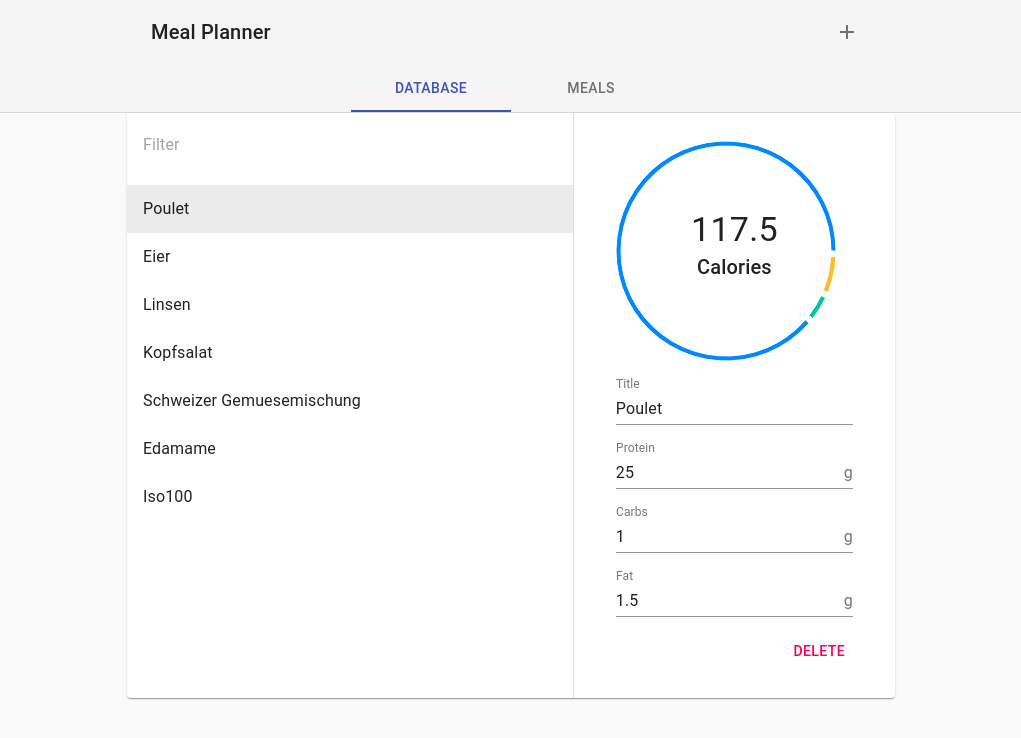
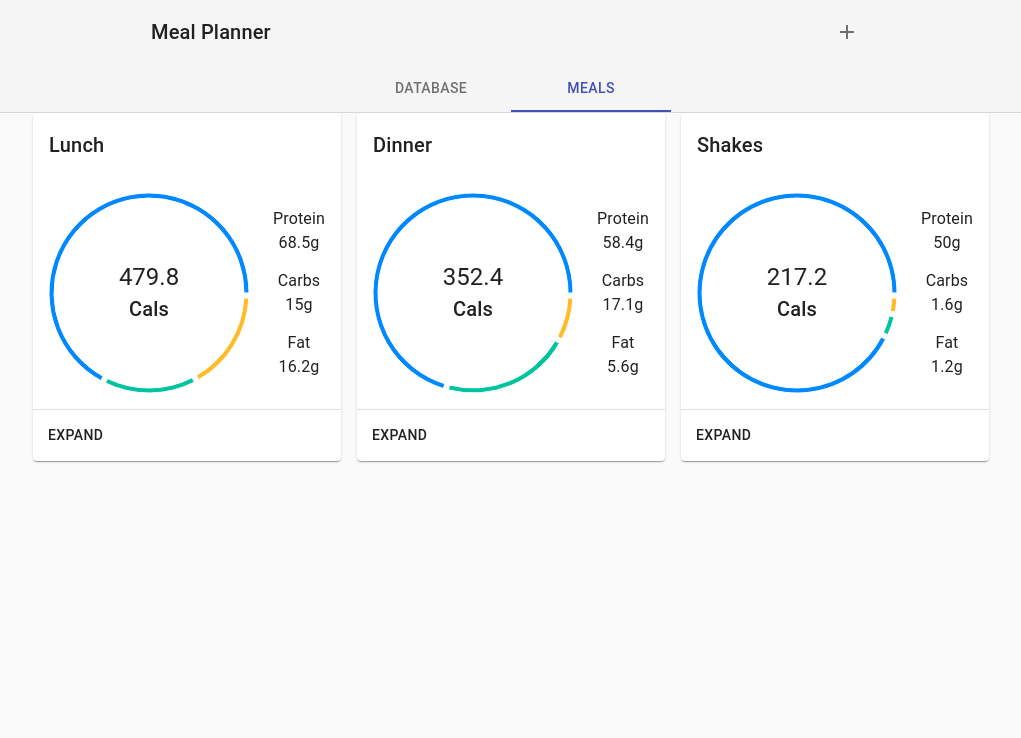
Before and after one commit to nanexo/MealPlanner, a React (Create React App) app: page / in a window 1280 px wide. Shown: the top 738 px of the page, without its empty margins (129-1150 px from the left). Built offline with nearby package versions, Linux system fonts and the light colour scheme; the HTML template or start-up script is replaced by a standard one.

Commit message:
update layout of mealcards and make them clickable

```diff
--- a/src/App.js
+++ b/src/App.js
@@ -37,7 +37,7 @@ const useStyles = makeStyles(theme => ({
 function App() {
 	const classes = useStyles();
 	const [state, setState] = useState({
-		selectedTab: 0,
+		selectedTab: 1,
 		foods: mealStore.getFoods(),
 		meals: mealStore.getMeals()
 	});
@@ -74,7 +74,7 @@ function App() {
 			<div className="wrapper">
 				<AppBar position="static" color="default" elevation={0} className={classes.appBar}>
 					<Toolbar className={classes.toolbar}>
-						<Typography variant="h6" color="inherit" className={classes.toolbarTitle}>Meal Planner</Typography>
+						<Typography variant="h6" component="h1" color="inherit" className={classes.toolbarTitle}>Meal Planner</Typography>
 						<IconButton onClick={onAddClicked}><AddIcon /></IconButton>
 					</Toolbar>
 					<Tabs
--- a/src/CalorieDisplay.js
+++ b/src/CalorieDisplay.js
@@ -46,8 +46,8 @@ function CalorieDisplay(props) {
 					</Pie>
 				</PieChart>
 			</div>
-			<div className="calorie-display-count"><Typography variant="h4">{cals.toFixed(1)}</Typography></div>
-			<div className="calorie-display-label"><Typography variant="h6">Calories</Typography></div>
+			<Typography variant="h5" component="span" className="calorie-display-count">{cals.toFixed(1)}</Typography>
+			<Typography variant="h6" component="span" className="calorie-display-label">Cals</Typography>
 		</div>
 	)
 }
--- a/src/MacrosPanel.js
+++ b/src/MacrosPanel.js
@@ -5,42 +5,22 @@ import { Grid, Typography } from '@material-ui/core';
 
 function MacrosPanel(props) {
 	return (
-		<Grid container direction="column" spacing={3}>
-			<Grid container item justify="center">
+		<Grid container spacing={3}  wrap="nowrap">
 			<Grid item>
 				<CalorieDisplay data={props.data} size={props.size || 160} />
 			</Grid>
-			</Grid>
-			<Grid container item>
-				<Grid container item xs={4} justify="center">
+			<Grid item container alignItems="center" direction="column" justify="space-evenly">
 				<Grid item>
+					<Typography>Protein</Typography>
 					<Typography>{props.data.protein}g</Typography>
 				</Grid>
-				</Grid>
-				<Grid container item xs={4} justify="center">
 				<Grid item>
+					<Typography>Carbs</Typography>
 					<Typography>{props.data.carbs}g</Typography>
 				</Grid>
-				</Grid>
-				<Grid container item xs={4} justify="center">
-					<Grid item>
-						<Typography>{props.data.fat}g</Typography>
-					</Grid>
-				</Grid>
-				<Grid container item xs={4} justify="center">
-					<Grid item>
-						<Typography>Protein</Typography>
-					</Grid>
-				</Grid>
-				<Grid container item xs={4} justify="center">
-					<Grid item>
-						<Typography>Carbs</Typography>
-					</Grid>
-				</Grid>
-				<Grid container item xs={4} justify="center">
 				<Grid item>
 					<Typography>Fat</Typography>
-					</Grid>
+					<Typography>{props.data.fat}g</Typography>
 				</Grid>
 			</Grid>
 		</Grid>
--- a/src/MealCard.js
+++ b/src/MealCard.js
@@ -1,5 +1,5 @@
 import React from 'react';
-import { Paper, Grid, Divider, List, ListItem, ListItemText, Typography } from '@material-ui/core';
+import { Paper, Grid, Divider, List, ListItem, ListItemText, Typography, Button, Collapse, Box, ButtonBase } from '@material-ui/core';
 import { makeStyles } from '@material-ui/core/styles';
 
 
@@ -7,24 +7,24 @@ import {mealStore} from './MealStore';
 import MacrosPanel from './MacrosPanel';
 
 const useStyles = makeStyles(theme => ({
-
 	card: {
-		width: 310
 	},
 
 	title: {
-		padding: '1em'
+		padding: '1rem'
 	},
 
-	divider: {
-		marginTop: '1.2em'
+	cardActionArea: {
+		padding: '0.5em'
+	},
+	cardPadding: {
 	}
 
 }));
 
 function MealCard(props) {
-
 	const classes = useStyles();
+	const [expanded, setExpanded] = React.useState(false);
 
 	const mealEntries = props.items.map((mealEntry, index) => {
 		const foodLabel = mealStore.getFood(mealEntry.foodId).title;
@@ -49,20 +49,29 @@ function MealCard(props) {
 		fat:  props.items.reduce(sumFunc('fat'), 0)
 	};
 
+	const onExpandClicked = () => setExpanded(!expanded);
+	const s = {padding: '1rem'};
 	return (
 		<Paper className={classes.card}>
-			<Grid container direction="column">
+			<Grid container direction="column" className={classes.cardPadding}>
 				<Grid item>
-					<Typography variant="h6" className={classes.title}>{props.title}</Typography>
+					<Typography variant="h6" component="h2" className={classes.title}>{props.title}</Typography>
 				</Grid>
 				<Grid item>
-					<MacrosPanel data={data} />
+					<ButtonBase style={s}>
+						<MacrosPanel data={data} size={200} />
+					</ButtonBase>
 				</Grid>
 			</Grid>
-			<Divider className={classes.divider}/>
-			<List component="nav" >
-				{mealEntries}
-			</List>
+			<Collapse in={expanded} timeout="auto" unmountOnExit>
+				<List>
+					{mealEntries}
+				</List>
+			</Collapse>
+			<Divider/>
+			<Box className={classes.cardActionArea}>
+				<Button className={classes.button} onClick={onExpandClicked}>{expanded ? 'COLLAPSE' : 'EXPAND'}</Button>
+			</Box>
 		</Paper>
 	);
 }
--- a/src/MealContainer.js
+++ b/src/MealContainer.js
@@ -8,9 +8,11 @@ function MealContainer(props) {
 	const mealCards = props.items.map((item, index) => <Grid item key={item.id}><MealCard title={item.title} id={item.id} items={item.meals} /></Grid>)
 
 	return (
-		<Grid container spacing={2} justify="center">
-			{mealCards}
-		</Grid>
+		<div>
+			<Grid container spacing={2} justify="center">
+				{mealCards}
+			</Grid>
+		</div>
 	);
 }
 
```
Lines whose indentation alone changed are shown as unchanged.
